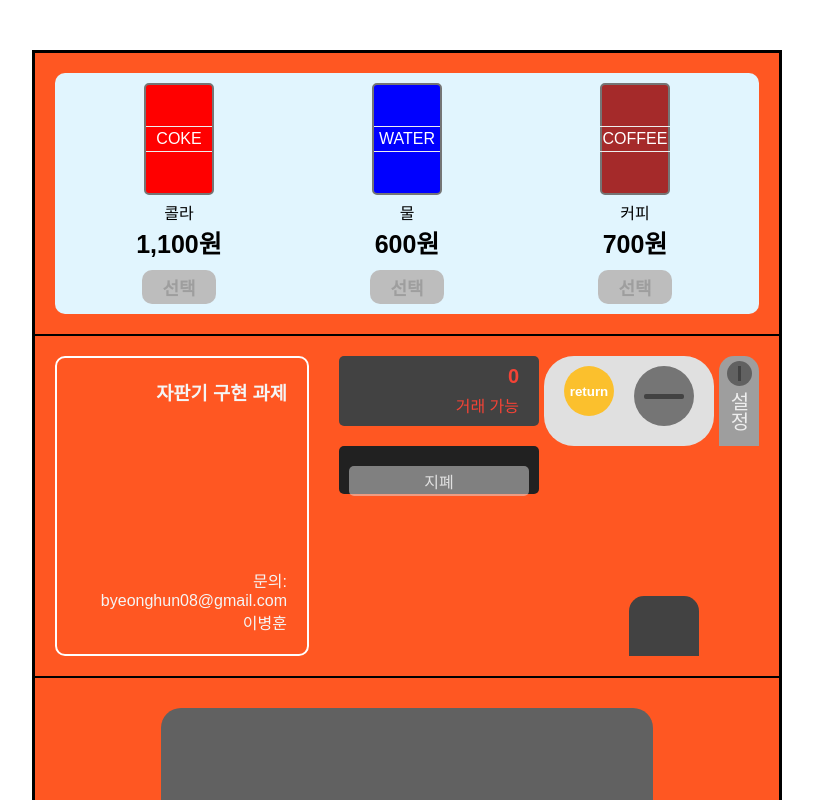
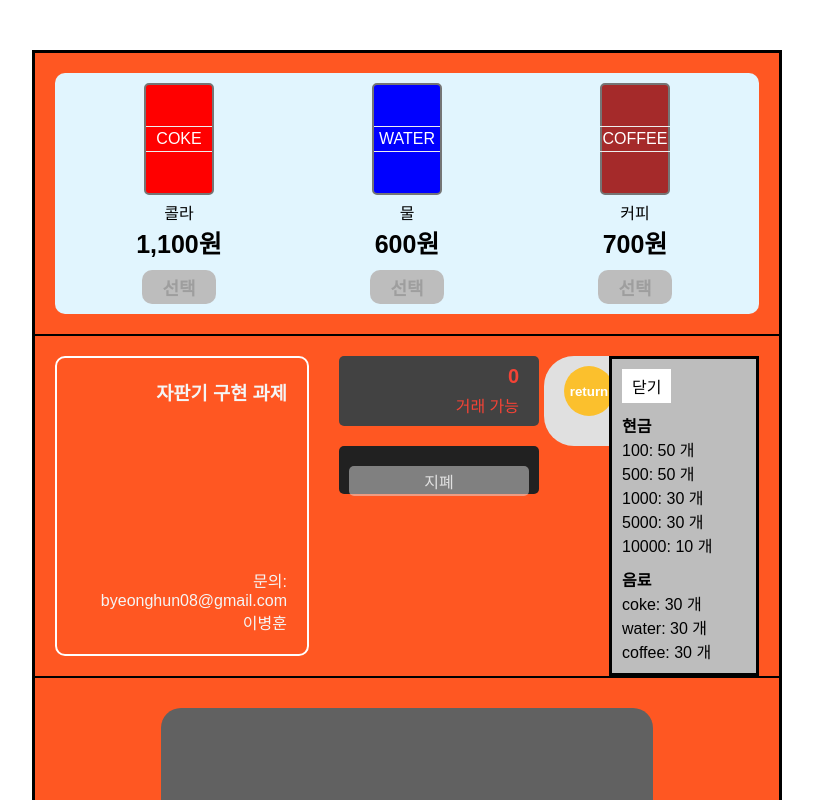
Before and after one commit to byeonghun-lee/byeonghun-vending-machine, a Next.js app: page / in a window 1280 px wide. Both pictures are taken after a click on the button "설정". Shown: the top 800 px of the page, without its empty margins (18-831 px from the left). Built offline with nearby package versions, Linux system fonts and the light colour scheme.

Commit message:
자판기 설정 추가

```diff
--- a/src/components/drinkPanel/index.tsx
+++ b/src/components/drinkPanel/index.tsx
@@ -5,7 +5,6 @@ import { useEffect, useState } from "react";
 import DrinkItem from "../drinkItem";
 
 import DRINK_META from "@/constants/drinkMeta";
-import INIT_INVENTORY from "@/constants/initialInventory";
 
 import { getRefundMoney } from "@/lib/utils/payment";
 
@@ -17,9 +16,9 @@ const DrinkPanel = ({
     card,
     setCard,
     moneyInventory,
+    drinkInventory,
+    setDrinkInventory,
 }) => {
-    const [inventory, setInventory] = useState(INIT_INVENTORY.drink);
-
     const chooseDrink = ({ name, price }) => {
         if (paymentInfo.paymentMethod === "money") {
             if (paymentInfo.price < price) {
@@ -69,7 +68,7 @@ const DrinkPanel = ({
             }
         }
 
-        setInventory((prev) => ({
+        setDrinkInventory((prev) => ({
             ...prev,
             [name]: prev[name] - 1,
         }));
@@ -77,7 +76,7 @@ const DrinkPanel = ({
 
     useEffect(() => {
         if (
-            Object.values(inventory).every(
+            Object.values(drinkInventory).every(
                 (numOfInventory) => numOfInventory === 0
             )
         ) {
@@ -86,7 +85,7 @@ const DrinkPanel = ({
                 errorMessage: "재고 부족",
             }));
         }
-    }, [inventory]);
+    }, [drinkInventory]);
 
     return (
         <section className="drink-panel">
@@ -98,9 +97,9 @@ const DrinkPanel = ({
                         name={item.label}
                         color={item.color}
                         price={item.price}
-                        soldOut={!inventory[key]}
+                        soldOut={!drinkInventory[key]}
                         disabled={
-                            !inventory[key] ||
+                            !drinkInventory[key] ||
                             !paymentInfo.paymentMethod ||
                             (paymentInfo.paymentMethod === "money" &&
                                 paymentInfo.price < item.price)
--- a/src/components/paymentPanel/index.tsx
+++ b/src/components/paymentPanel/index.tsx
@@ -1,6 +1,6 @@
 "use client";
 
-import { useEffect } from "react";
+import { useEffect, useState } from "react";
 
 import { getRefundMoney } from "@/lib/utils/payment";
 
@@ -11,7 +11,11 @@ const PaymentPanel = ({
     setPaymentInfo,
     setMoney,
     moneyInventory,
+    setMoneyInventory,
+    drinkInventory,
 }) => {
+    const [openedInventory, setOpenedInventory] = useState(false);
+
     const refundAmount = () => {
         const updatedValues = {
             paymentMethod: null,
@@ -28,6 +32,14 @@ const PaymentPanel = ({
                 const updateValues = { ...prev };
                 Object.keys(refundMoney).forEach((moneyKey) => {
                     updateValues[moneyKey] += refundMoney[moneyKey];
+                });
+
+                return updateValues;
+            });
+            setMoneyInventory((prev) => {
+                const updateValues = { ...prev };
+                Object.keys(refundMoney).forEach((moneyKey) => {
+                    updateValues[moneyKey] -= refundMoney[moneyKey];
                 });
 
                 return updateValues;
@@ -84,12 +96,49 @@ const PaymentPanel = ({
                 </div>
                 <div className="coin-out" />
             </div>
-            <button className="setting-button">
+            <button
+                className="setting-button"
+                onClick={() => setOpenedInventory(true)}
+            >
                 <div className="key-wrapper">
                     <div className="key-in" />
                 </div>
                 <p>설정</p>
             </button>
+            {openedInventory && (
+                <div className="inventory">
+                    <button
+                        className="close-button"
+                        onClick={() => setOpenedInventory(false)}
+                    >
+                        닫기
+                    </button>
+                    <p>
+                        <b>현금</b>
+                    </p>
+                    <ul>
+                        {Object.entries(moneyInventory).map(
+                            ([money, numOfMoney], mIndex) => (
+                                <li key={mIndex}>
+                                    {money}: {numOfMoney} 개
+                                </li>
+                            )
+                        )}
+                    </ul>
+                    <p>
+                        <b>음료</b>
+                    </p>
+                    <ul>
+                        {Object.entries(drinkInventory).map(
+                            ([drink, numOfDrink], dIndex) => (
+                                <li key={dIndex}>
+                                    {drink}: {numOfDrink} 개
+                                </li>
+                            )
+                        )}
+                    </ul>
+                </div>
+            )}
         </div>
     );
 };
--- a/src/components/paymentPanel/paymentPanel.scss
+++ b/src/components/paymentPanel/paymentPanel.scss
@@ -2,6 +2,7 @@
     display: flex;
     justify-content: space-between;
     flex: 4;
+    position: relative;
 
     .status-screen {
         padding: 0 20px;
@@ -104,6 +105,7 @@
     .setting-button {
         display: flex;
         align-items: center;
+        cursor: pointer;
         border: none;
         border-top-left-radius: 15px;
         border-top-right-radius: 15px;
@@ -131,4 +133,25 @@
             }
         }
     }
+
+    .inventory {
+        padding: 10px;
+        position: absolute;
+        top: 0;
+        right: 0;
+        background-color: #bdbdbd;
+        border: 3px solid black;
+        width: 150px;
+
+        .close-button {
+            padding: 5px 10px;
+            background-color: white;
+            border: none;
+            font-size: 16px;
+        }
+
+        p {
+            margin-top: 10px;
+        }
+    }
 }
--- a/src/components/vendingMachine/index.tsx
+++ b/src/components/vendingMachine/index.tsx
@@ -17,6 +17,7 @@ const VendingMachine = ({
     setCard,
 }) => {
     const [moneyInventory, setMoneyInventory] = useState(INIT_INVENTORY.money);
+    const [drinkInventory, setDrinkInventory] = useState(INIT_INVENTORY.drink);
 
     return (
         <section className="vending-machine">
@@ -26,6 +27,8 @@ const VendingMachine = ({
                 card={card}
                 setCard={setCard}
                 moneyInventory={moneyInventory}
+                drinkInventory={drinkInventory}
+                setDrinkInventory={setDrinkInventory}
             />
             <section className="control-area">
                 <div className="ad-area">
@@ -40,10 +43,12 @@ const VendingMachine = ({
                     setPaymentInfo={setPaymentInfo}
                     setMoney={setMoney}
                     moneyInventory={moneyInventory}
+                    setMoneyInventory={setMoneyInventory}
+                    drinkInventory={drinkInventory}
                 />
             </section>
             <section className="outlet-area">
-                <div className="outlet-inside"/>
+                <div className="outlet-inside" />
             </section>
         </section>
     );
--- a/src/components/wallet/index.tsx
+++ b/src/components/wallet/index.tsx
@@ -102,6 +102,10 @@ const Wallet = ({
                     카드를 클릭해주세요.
                 </li>
                 <li>* 돈을 돌려받기 위해선 return 버튼을 눌러주세요.</li>
+                <li>
+                    * 설정 버튼을 눌러 현재 자판기의 잔돈과 음료 재고를 볼 수
+                    있습니다.
+                </li>
             </ul>
         </section>
     );
```
